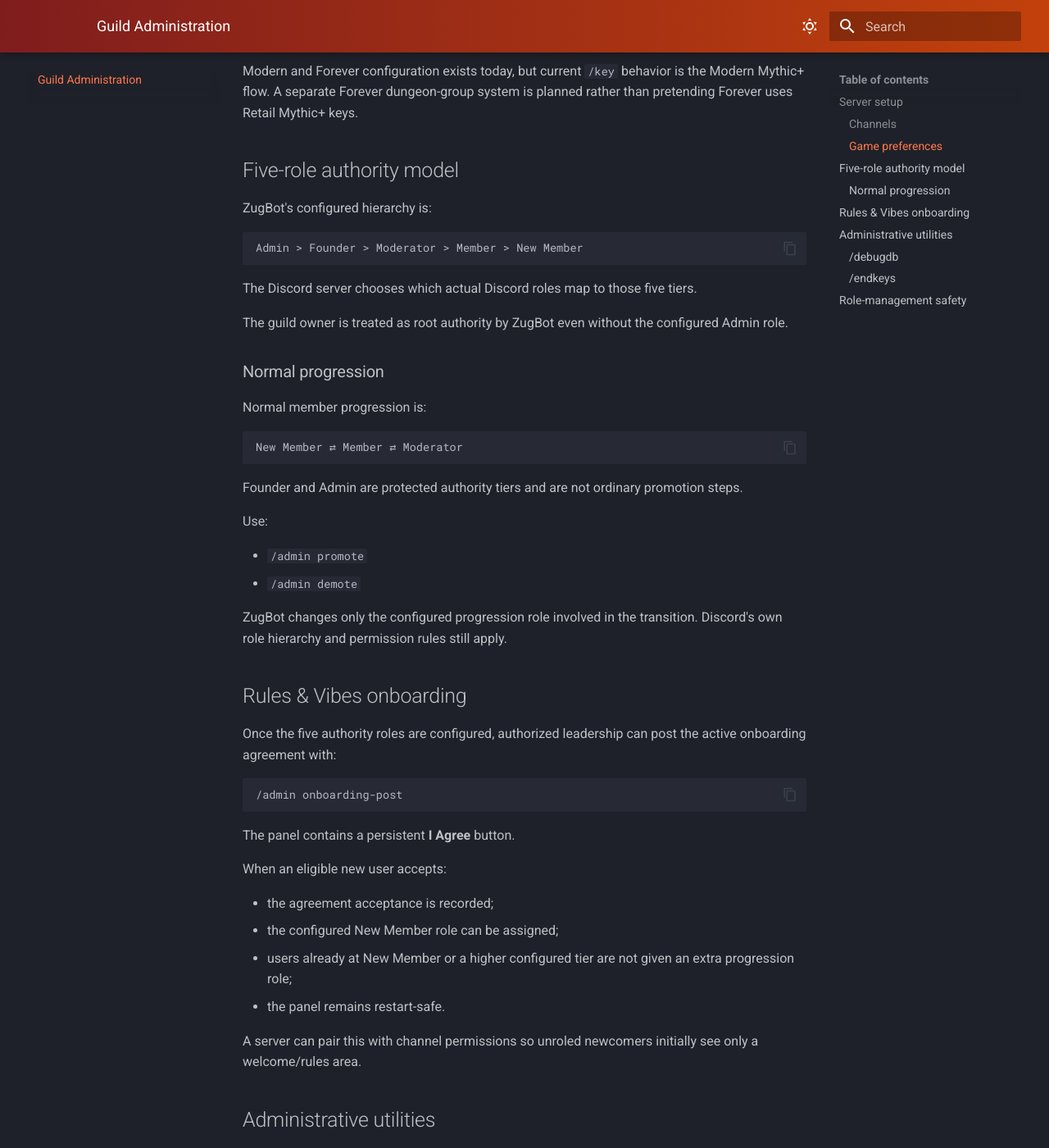
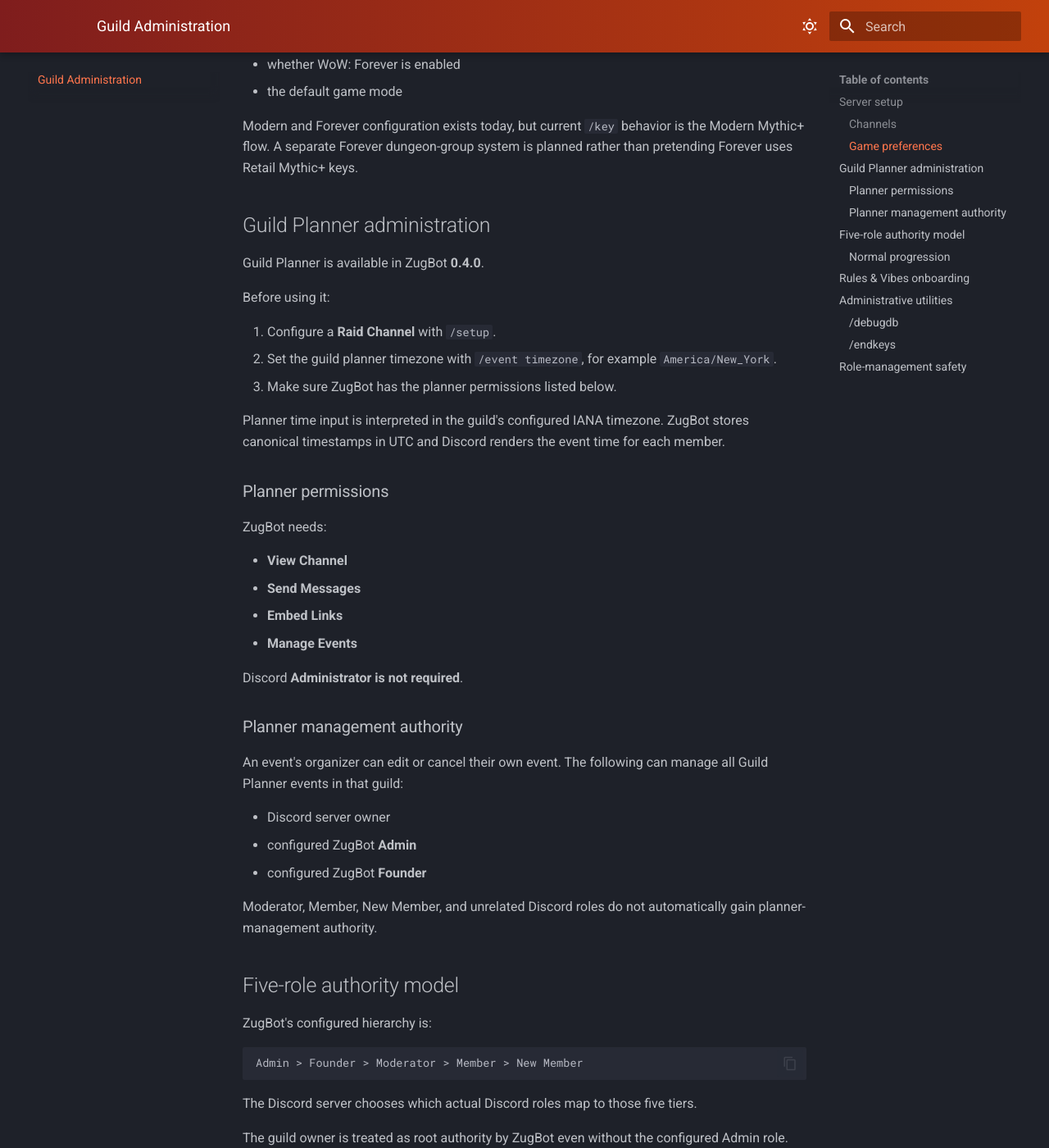
Before and after one commit to sthorne80/zugbot-site, an MkDocs documentation site: the page built from docs/admin-guide.md, in a window 1280 px wide and 1400 px high, scrolled down 913 px. Shown: the whole window at 82% size. Built offline with MkDocs 1.6.1 and Material for MkDocs 9.7.7, drawn with Linux system fonts in a browser that asks for light colours; some of the changed text lies outside the part shown.

Commit message:
Refresh ZugBot 0.4.0 site content

```diff
--- a/docs/admin-guide.md
+++ b/docs/admin-guide.md
@@ -17,6 +17,8 @@
 - Raid Channel
 - Announcement Channel
 
+The configured **Raid Channel** is also the Guild Planner event-card destination. If no Raid Channel is configured, planner event creation fails before ZugBot creates a partial event.
+
 ### Game preferences
 
 ZugBot stores:
@@ -27,6 +29,39 @@
 - the default game mode
 
 Modern and Forever configuration exists today, but current `/key` behavior is the Modern Mythic+ flow. A separate Forever dungeon-group system is planned rather than pretending Forever uses Retail Mythic+ keys.
+
+## Guild Planner administration
+
+Guild Planner is available in ZugBot **0.4.0**.
+
+Before using it:
+
+1. Configure a **Raid Channel** with `/setup`.
+2. Set the guild planner timezone with `/event timezone`, for example `America/New_York`.
+3. Make sure ZugBot has the planner permissions listed below.
+
+Planner time input is interpreted in the guild's configured IANA timezone. ZugBot stores canonical timestamps in UTC and Discord renders the event time for each member.
+
+### Planner permissions
+
+ZugBot needs:
+
+- **View Channel**
+- **Send Messages**
+- **Embed Links**
+- **Manage Events**
+
+Discord **Administrator is not required**.
+
+### Planner management authority
+
+An event's organizer can edit or cancel their own event. The following can manage all Guild Planner events in that guild:
+
+- Discord server owner
+- configured ZugBot **Admin**
+- configured ZugBot **Founder**
+
+Moderator, Member, New Member, and unrelated Discord roles do not automatically gain planner-management authority.
 
 ## Five-role authority model
 
```
